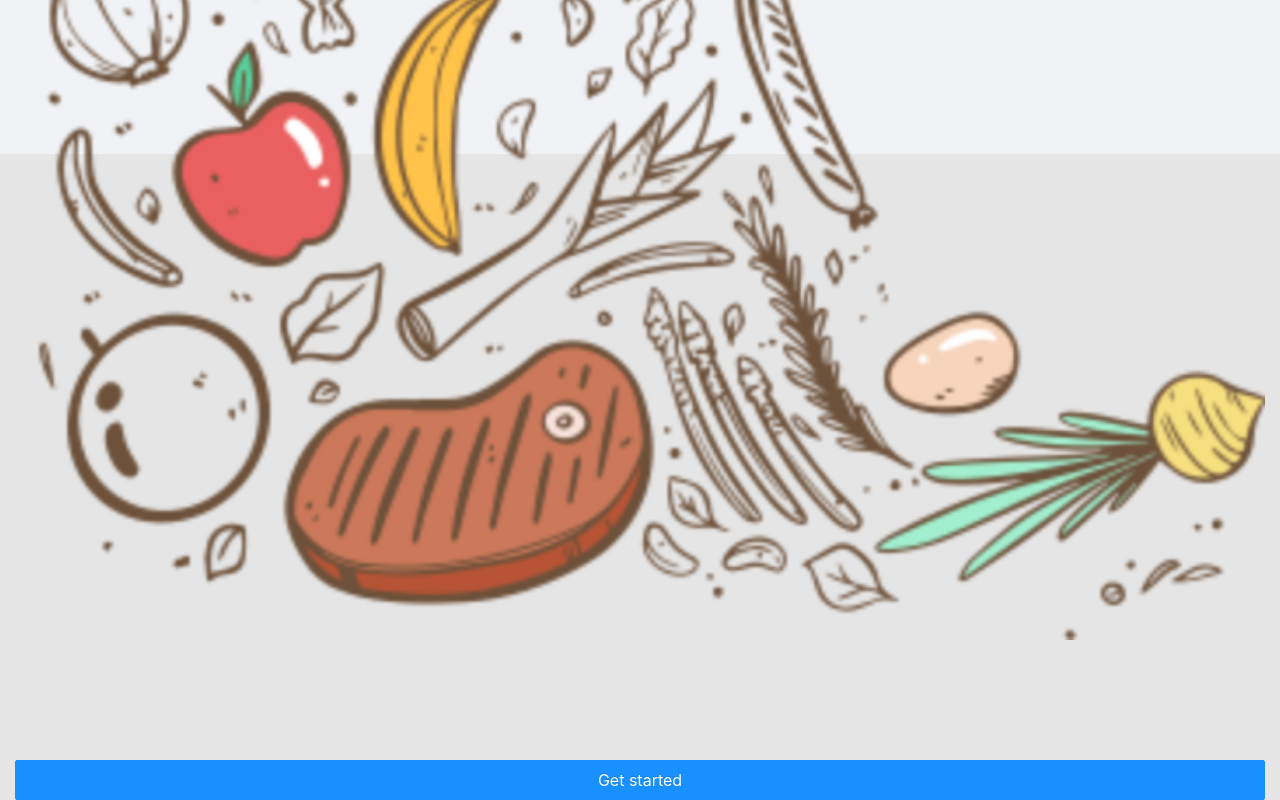
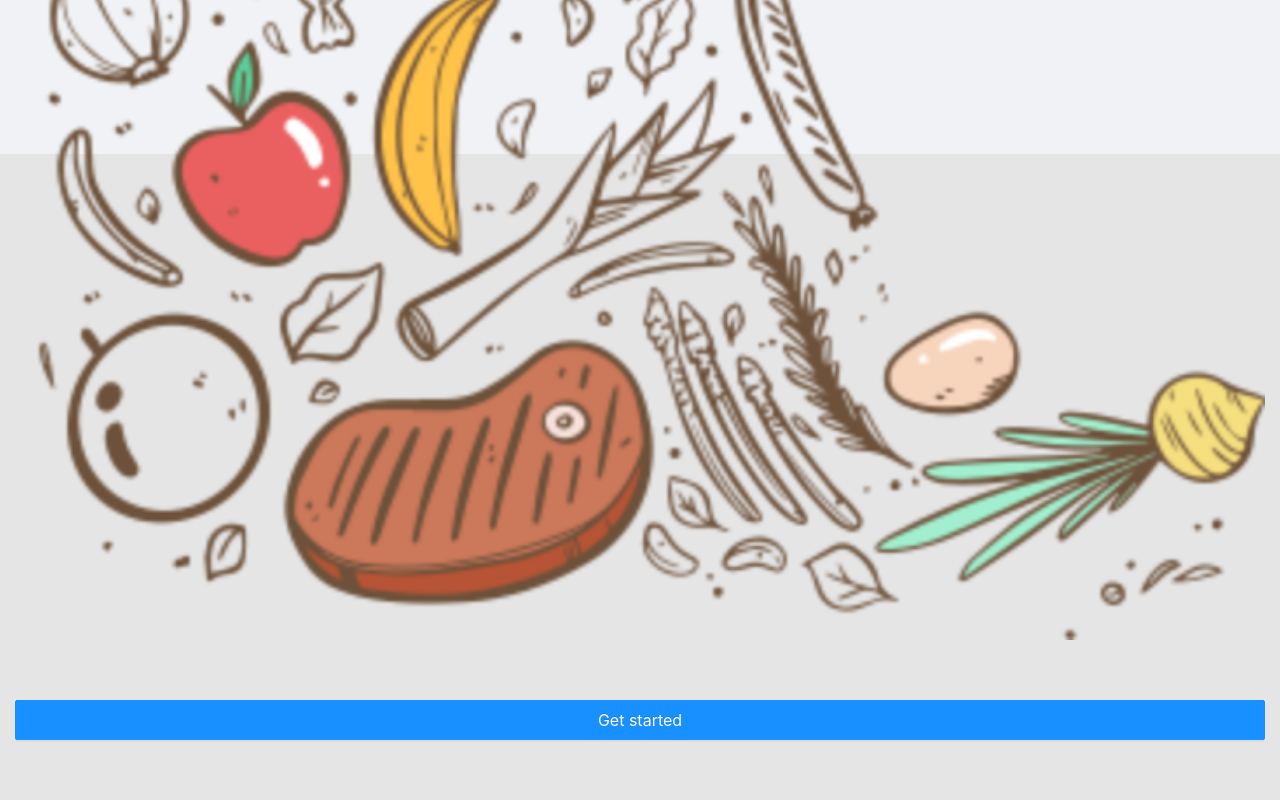
Before and after one commit to danadabb/foodfighters, a React (Create React App) app: page / in a window 1280 px wide. Shown: the part 646-1446 px from the top of the page. Built offline with nearby package versions, Linux system fonts and the light colour scheme.

Commit message:
more ui fixes

```diff
--- a/src/LandingPage.css
+++ b/src/LandingPage.css
@@ -1,3 +1,10 @@
+.LandingPage-container {
+  display: flex;
+  flex-direction: column;
+  justify-content: flex-start;
+  height: 100%;
+}
+
 .LandingPage-header {
   color: #dadd39;
   text-align: right;
@@ -14,3 +21,8 @@
   top: -120px;
   width: 100%;
 }
+
+.LandingPage-getting-started-button {
+  position: relative;
+  top: -60px;
+}
--- a/src/LandingPage.tsx
+++ b/src/LandingPage.tsx
@@ -1,10 +1,10 @@
 import React from "react";
-import { Button, Typography, Image } from "antd";
+import { Button, Typography } from "antd";
 import { Link } from "react-router-dom";
 
 export function LandingPage() {
   return (
-    <>
+    <div className="LandingPage-container">
       <Typography className="LandingPage-header">Food fighters</Typography>
       <img
         alt="main page with fruit and veggies"
@@ -12,10 +12,15 @@ export function LandingPage() {
         src={`${process.env.PUBLIC_URL}/landing-page-graphics.png`}
       />
       <Link to="login">
-        <Button type="primary" block size="large" >
+        <Button
+          type="primary"
+          block
+          size="large"
+          className="LandingPage-getting-started-button"
+        >
           Get started
         </Button>
       </Link>
-    </>
+    </div>
   );
 }
```
